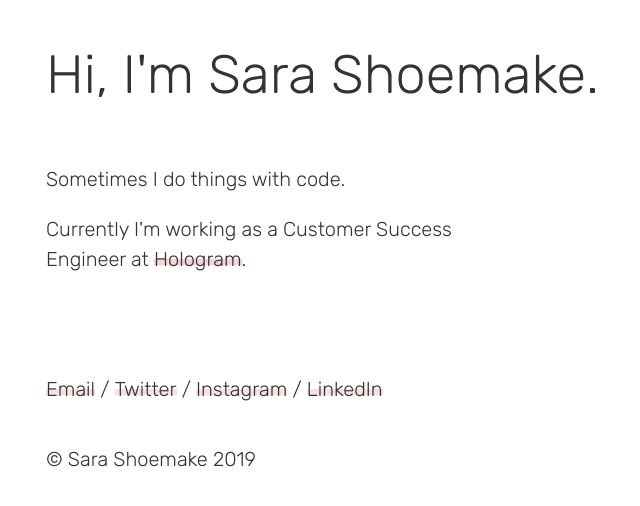
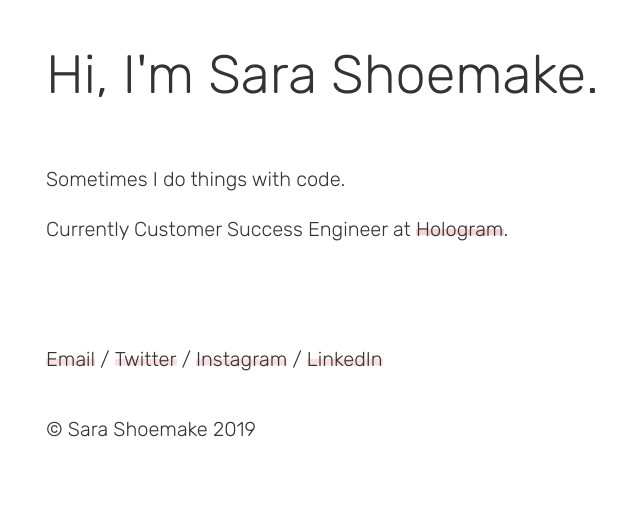
Before and after one commit to sarashoemake/website, a Jekyll site: the page built from index.html, in a window 1280 px wide. Shown: the top 506 px of the page, without its empty margins (126-766 px from the left). Built offline with Jekyll 4.4.1, drawn with Linux system fonts in a browser that asks for light colours.

```diff
--- a/_layouts/default.html
+++ b/_layouts/default.html
@@ -8,9 +8,13 @@
   <body>
     <section class="main">
       <section class="top">
+
         {{ content }}
       </section>
+
       {% include footer.html %}
     </section>
+  <script src="https://ajax.googleapis.com/ajax/libs/jquery/3.3.1/jquery.min.js"></script>
+    <script type="text/javascript" src="/js/dlimiter.js"></script>
   </body>
 </html>
--- a/index.html
+++ b/index.html
@@ -9,13 +9,13 @@ layout: default
     Hi, I'm Sara Shoemake.
   </p>
 </div>
-<div class="container -alternate3">
+<div class="container -alternate2">
   <div>
     <p class="">
      Sometimes I do things with code.
    </p>
    <p class="">
-     Currently I'm working as a Customer Success Engineer at <a href="https://hologram.io">Hologram</a>.
+     Currently Customer Success Engineer at <a href="https://hologram.io">Hologram</a>.
     </p>
   </div>
 </div>
```
